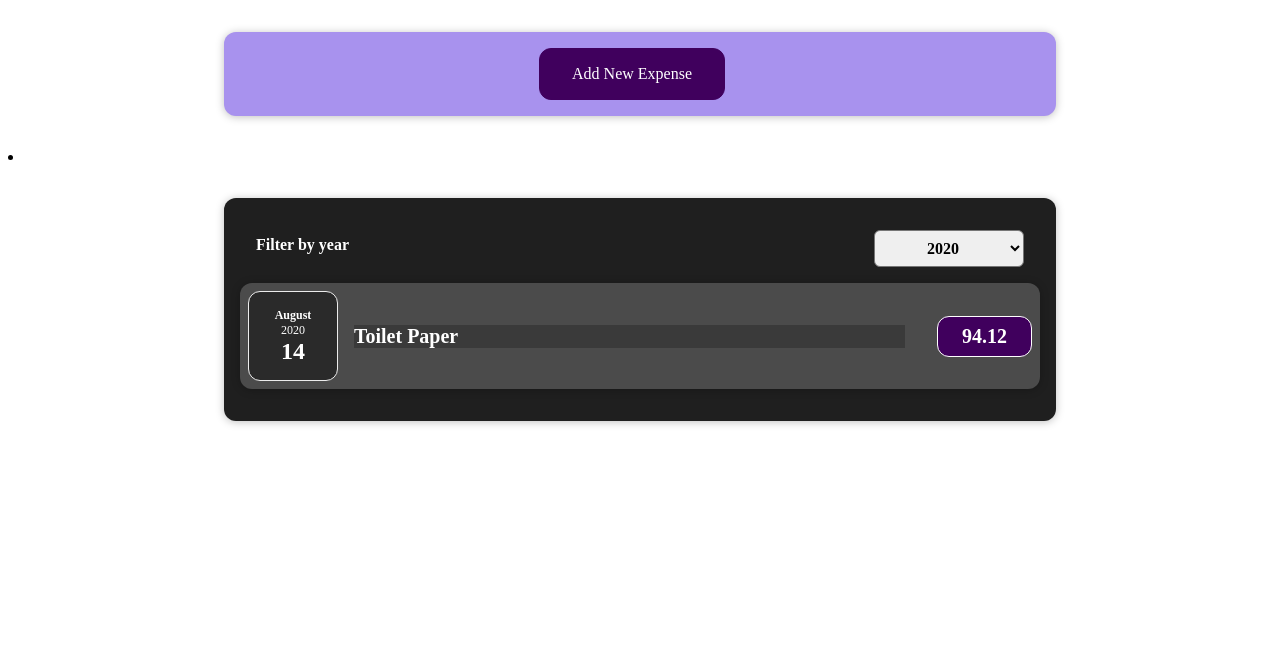
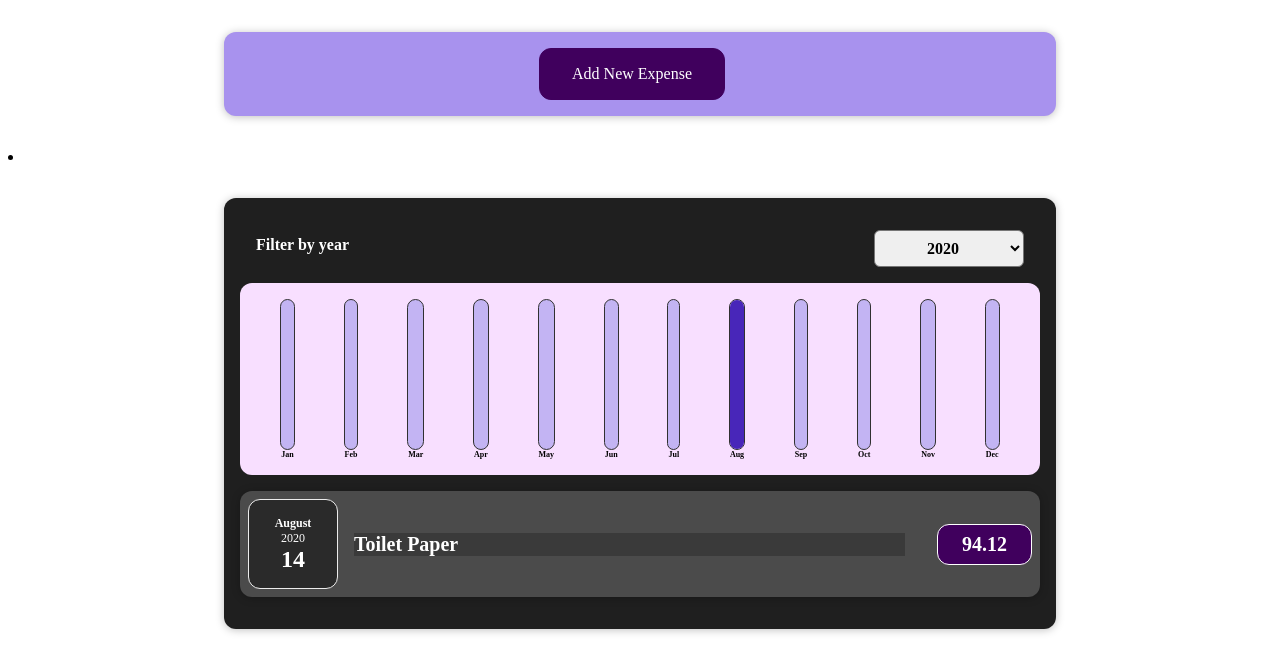
Before and after one commit to Kingsl8yer/expenses, a React (Create React App) app: page / in a window 1280 px wide. Shown: the top 672 px of the page. Built offline with nearby package versions, Linux system fonts and the light colour scheme.

Commit message:
Adding Dynamic Styles

```diff
--- a/src/components/Chart/Chart.js
+++ b/src/components/Chart/Chart.js
@@ -3,13 +3,16 @@ import "./Chart.css";
 import ChartBar from "./ChartBar";
 
 const Chart = (props) => {
+    const dataPointValues = props.dataPoints.map(dataPoint => dataPoint.value);
+    const totalMaximum = Math.max(...dataPointValues);
+
     return (
         <div className="chart">
             {props.dataPoints.map((dataPoint) =>
                 <ChartBar
                     key={dataPoint.label}
                     value={dataPoint.value}
-                    maxValue={null}
+                    maxValue={totalMaximum}
                     label={dataPoint.label}
                 />
             )
--- a/src/components/Chart/ChartBar.js
+++ b/src/components/Chart/ChartBar.js
@@ -0,0 +1,21 @@
+import React from "react";
+import "./ChartBar.css";
+
+const ChartBar = (props) => {
+    let barFillHeight = "0%";
+
+    if (props.maxValue > 0) {
+        barFillHeight = Math.round((props.value / props.maxValue) * 100) + "%";
+    }
+
+    return (
+        <div className="chart-bar">
+            <div className="chart-bar__inner">
+                <div className="chart-bar__fill" style={{ height: barFillHeight }}></div>
+            </div>
+            <div className="chart-bar__label">{props.label}</div>
+        </div>
+    );
+}
+
+export default ChartBar;
--- a/src/components/Expenses/Expenses.js
+++ b/src/components/Expenses/Expenses.js
@@ -3,6 +3,7 @@ import Card from "../UI/Card";
 import ExpensesFilter from "./ExpensesFilter";
 import React, {useState} from "react";
 import ExpensesList from "./ExpensesList";
+import ExpensesChart from "./ExpensesChart";
 
 
 function Expenses(props) {
@@ -25,6 +26,7 @@ function Expenses(props) {
                     selected={filteredYear}
                     onChangeFilter={filterChangeHandler}
                 />
+                <ExpensesChart expenses={filteredExpenses}/>
                 <ExpensesList items={filteredExpenses}/>
             </Card>
         </li>
--- /dev/null
+++ b/src/components/Expenses/ExpensesChart.js
@@ -0,0 +1,31 @@
+import React from "react";
+import Chart from "../Chart/Chart";
+
+
+const ExpensesChart = (props) => {
+    const chartDataPoints = [
+        { label: "Jan", value: 0 },
+        { label: "Feb", value: 0 },
+        { label: "Mar", value: 0 },
+        { label: "Apr", value: 0 },
+        { label: "May", value: 0 },
+        { label: "Jun", value: 0 },
+        { label: "Jul", value: 0 },
+        { label: "Aug", value: 0 },
+        { label: "Sep", value: 0 },
+        { label: "Oct", value: 0 },
+        { label: "Nov", value: 0 },
+        { label: "Dec", value: 0 },
+    ];
+
+    for (const expense of props.expenses) {
+        const expenseMonth = expense.date.getMonth(); // starting at 0 => January => 0
+        chartDataPoints[expenseMonth].value += expense.amount;
+    }
+
+    return (
+        <Chart dataPoints={chartDataPoints} />
+    );
+}
+
+export default ExpensesChart;
--- a/src/components/NewExpense/ExpenseForm.js
+++ b/src/components/NewExpense/ExpenseForm.js
@@ -23,7 +23,7 @@ const ExpenseForm = (props) => {
 
         const expenseData = {
             title: enteredTitle,
-            amount: enteredAmount,
+            amount: +enteredAmount,
             date: new Date(enteredDate)
         };
 
```
